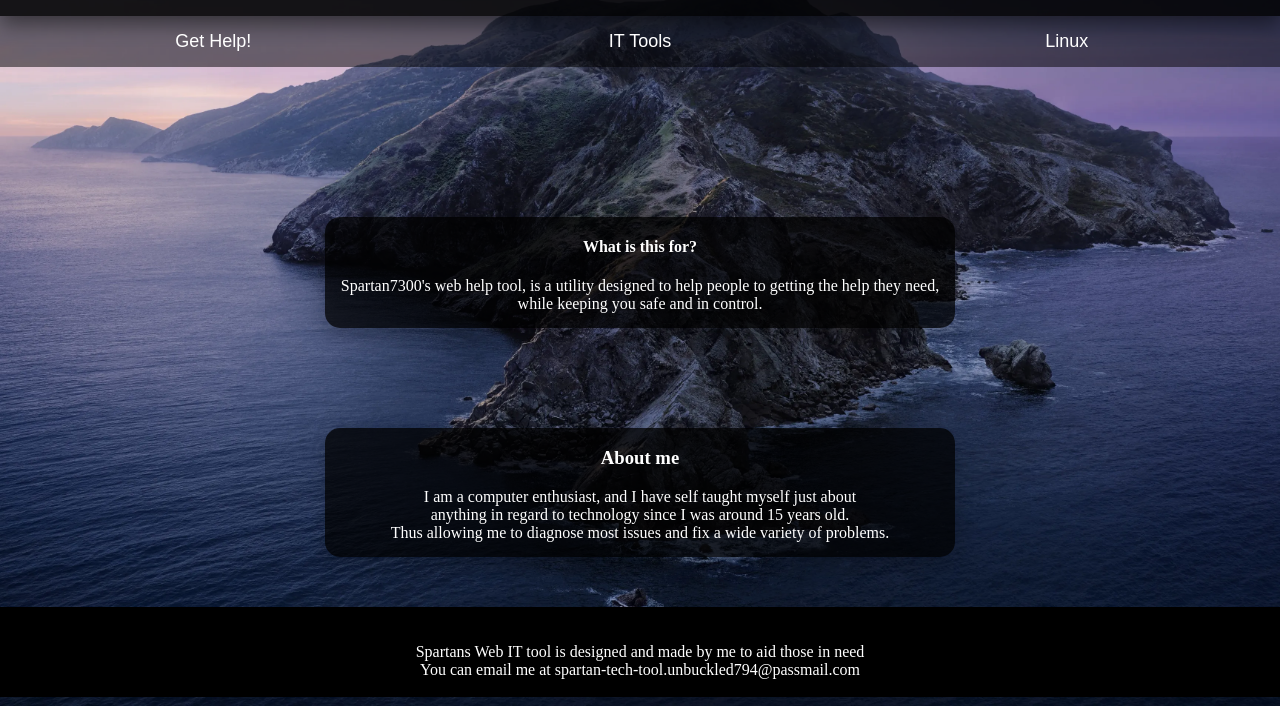
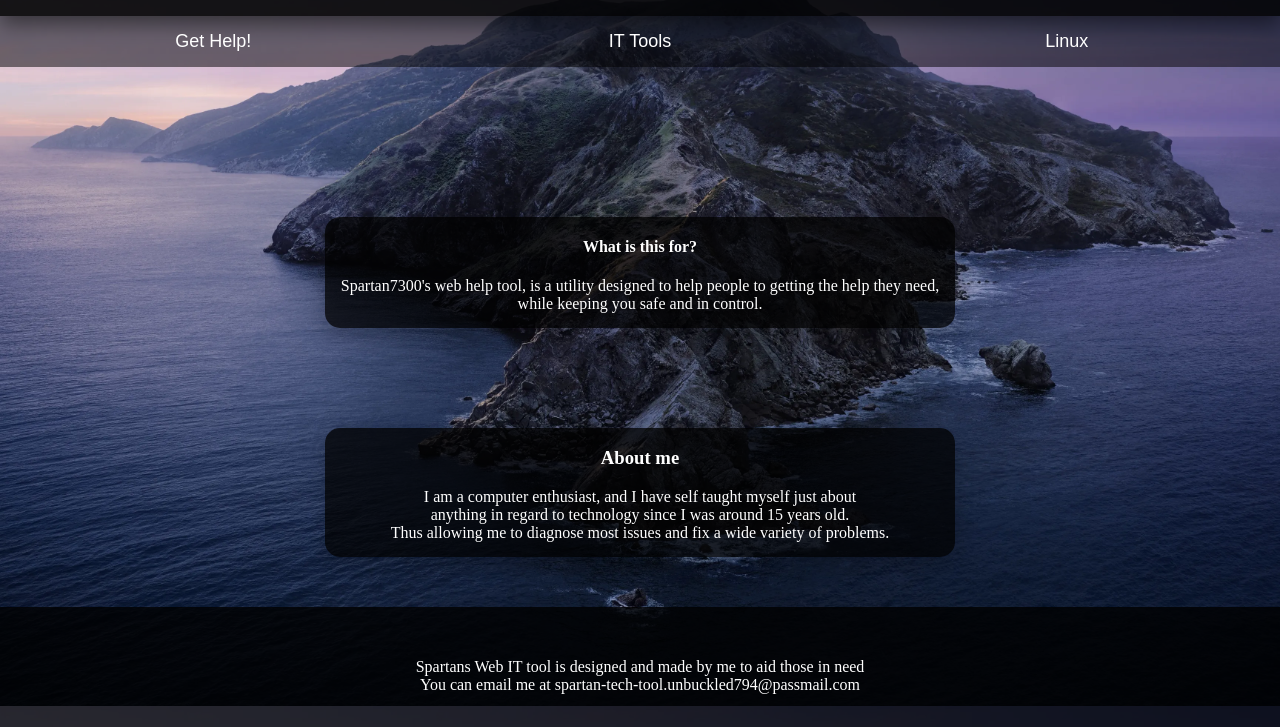
Before and after one commit to Spartan7300/Spartans-IT-Web-Tool, a plain HTML site: page index.html in a window 1280 px wide. Shown: the part 94-821 px from the top of the page. Before the commit the page ends 800 px from the top, so only its background shows below. Drawn offline with Linux system fonts and the light colour scheme.

Commit message:
Update index.css

```diff
--- a/files/css/index.css
+++ b/files/css/index.css
@@ -75,11 +75,11 @@ nav button:hover {
   text-align: center;
 }
 
-footer {
-  width: 100%;
+ footer {
+  margin-top: auto;
   color: white;
-  background: #000000;
-  margin: 0px;
+  background: rgba(0, 0, 0, 0.8);
+  padding: 15px;
   border-radius: 0px;
   text-align: center;
 }
```
